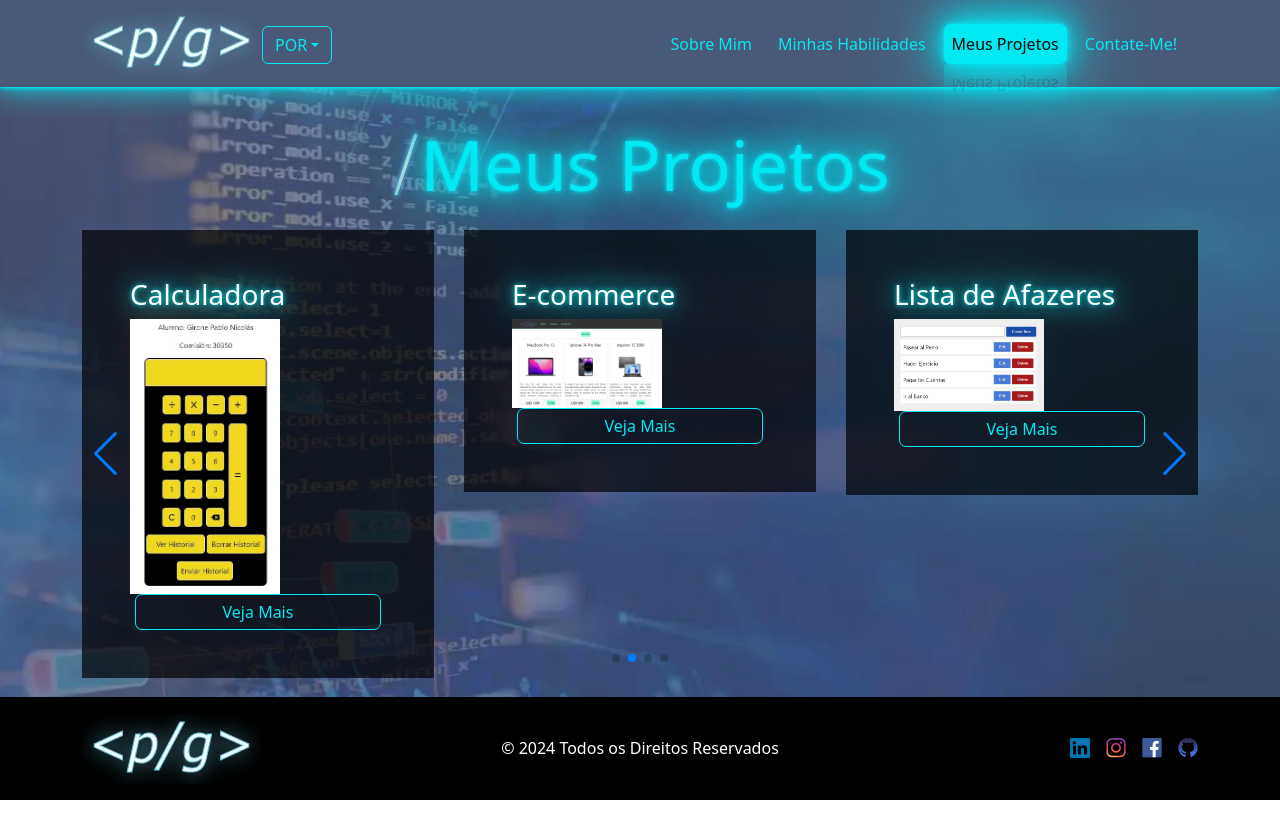
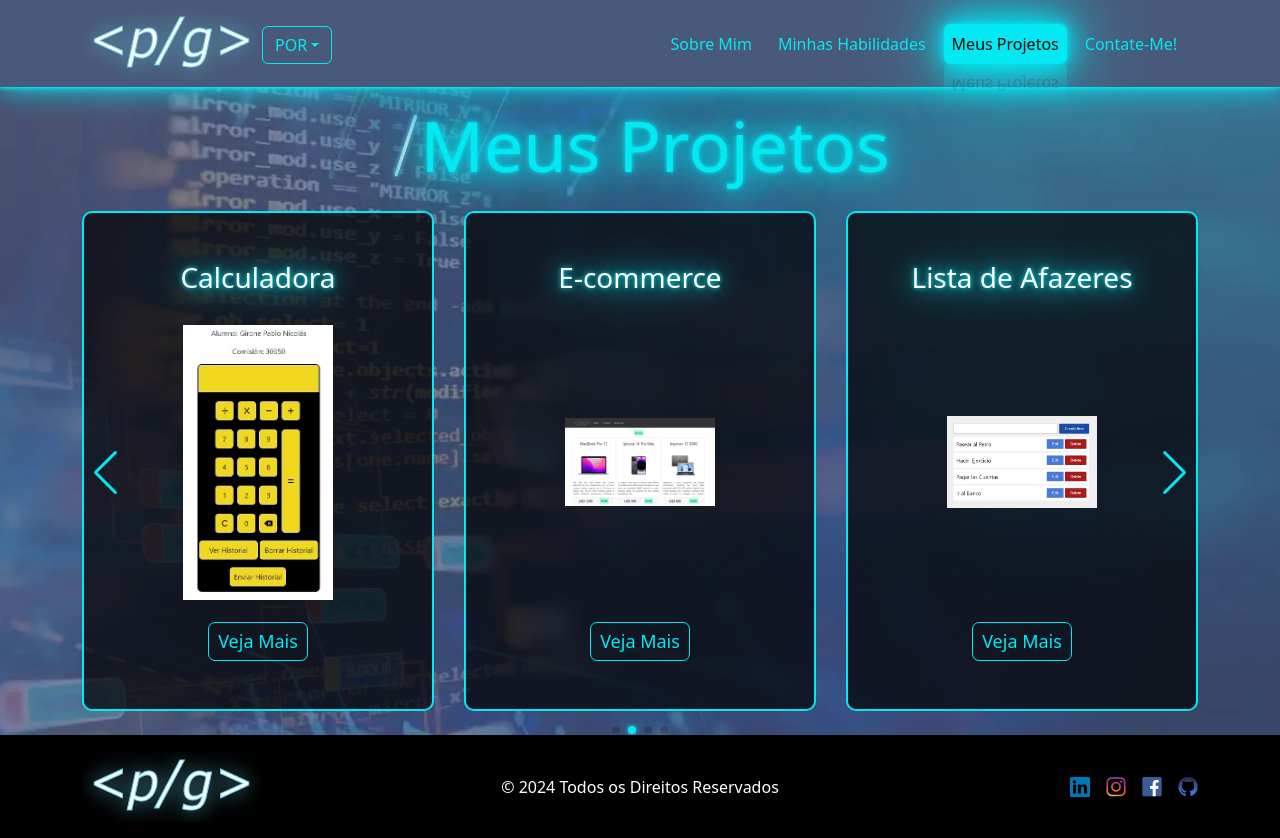
Before and after one commit to PabloNicolas87/Mi-Sitio-Web, a React (Create React App) app: page /MyProjects in a window 1280 px wide. Before the commit the page ends 800 px from the top, so only its background shows below. Built offline with nearby package versions, Linux system fonts and the light colour scheme.

Commit message:
Arreglos

```diff
--- a/src/components/AboutUs/AboutUs.js
+++ b/src/components/AboutUs/AboutUs.js
@@ -14,6 +14,7 @@ const AboutUs = () => {
                     <img className="imgSobreMi" src={'/images/imagen2.webp'} alt="imagen2" width="400" height="400"/>
                 </div>
                 <div className="col-12 col-md-7 d-flex flex-column justify-content-center p-5 descripcion">
+                    <h3 className="text-center pb-3">Pablo Nicolás Girone</h3>
                     <p>{t("aboutUs.paragraph1")}</p>
                     <p>{t("aboutUs.paragraph2")}</p>
                     <p>{t("aboutUs.paragraph3")}</p>
--- a/src/components/MyProjectsCard/MyProjectsCard.js
+++ /dev/null
@@ -1,12 +0,0 @@
-import React from 'react';
-
-const MyProjectsCard = ({ imageSrc, title }) => {
-    return (
-        <div>
-            <h3>{title}</h3>
-            <img src={imageSrc} alt={title} />
-        </div>
-    );
-}
-
-export default MyProjectsCard;
--- a/src/components/Swiper/Swiper.css
+++ b/src/components/Swiper/Swiper.css
@@ -3,7 +3,7 @@
     height: 100%;
   }
 
-  .swiper-slide {
+  .custom-swiper-slide {
     text-align: center;
     font-size: 18px;
     background: transparent;
@@ -23,7 +23,7 @@
     border: 2px solid #03e9f4;
     border-radius: 10px !important;
   }
-  .swiper-slide img {
+  .custom-swiper-slide img {
     display: block;
     width: 100%;
     height: 100%;
```
Also changed, not shown: src/components/Swiper/Swiper.js.
